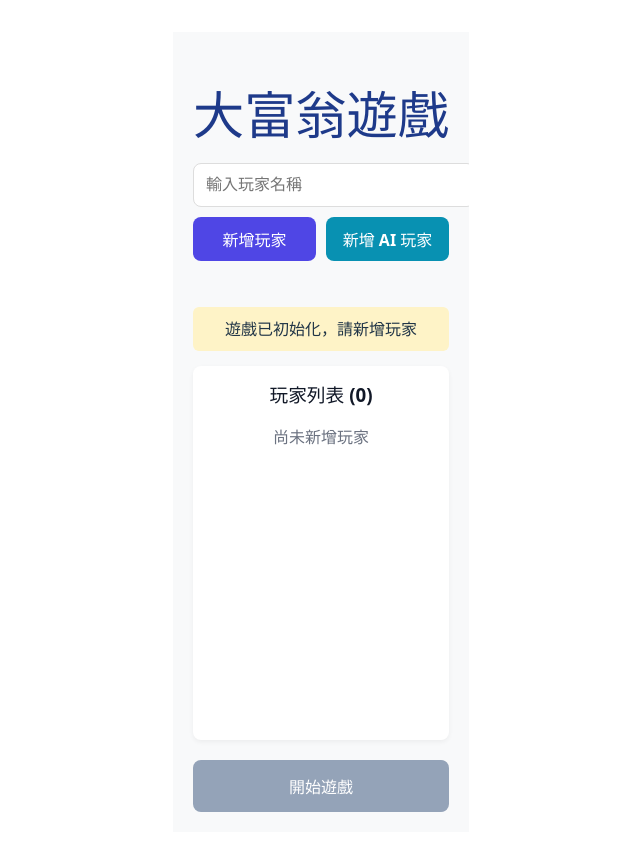
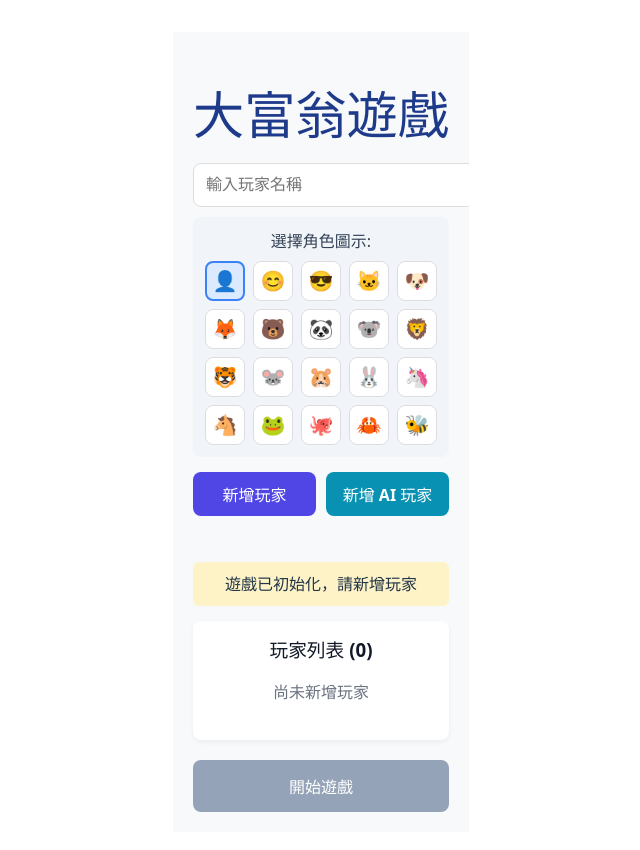
Before and after one commit to Wolke/monopoly_console, a React (Vite) app: page / in a window 1280 px wide. Both pictures are taken after a click on the button "初始化遊戲". Shown: the top 850 px of the page, without its empty margins (319-959 px from the left). Built offline with nearby package versions, Linux system fonts and the light colour scheme.

Commit message:
feat(game): 新增玩家角色圖示選擇功能，並更新玩家資訊顯示

```diff
--- a/src/components/GameBoard.jsx
+++ b/src/components/GameBoard.jsx
@@ -2,13 +2,18 @@ import React, { useState, useEffect, useRef } from 'react';
 import MonopolyGame from '../monopoly/index.js';
 
 // 格子元件 - 顯示棋盤上的單個格子
-const Cell = ({ cell, isCurrentPosition, hasPlayer }) => {
+const Cell = ({ cell, isCurrentPosition, playerOnCell }) => {
   return (
     <div className={`board-cell ${isCurrentPosition ? 'current' : ''}`}>
       <div className="cell-content">
         <div className="cell-name">{cell.name}</div>
         {cell.price && <div className="cell-price">${cell.price}</div>}
-        {hasPlayer && <div className="player-token">👤</div>}
+        {playerOnCell && (
+          <div className="player-token">
+            <div className="player-emoji">{playerOnCell.emoji}</div>
+            <div className="player-name-tag">{playerOnCell.name}</div>
+          </div>
+        )}
         {cell.owner && <div className="cell-owner">{cell.owner.name}</div>}
       </div>
     </div>
@@ -138,13 +143,14 @@ function GameBoard({ onBackToSetup }) {
         <div className="board-row">
           {cells.map((cell, index) => {
             const isCurrentPosition = index === currentPosition;
-            const hasPlayer = MonopolyGame.game.players.some(p => p.position === index);
+            // 找出在該格子上的玩家
+            const playerOnCell = MonopolyGame.game.players.find(p => p.position === index);
             return (
               <Cell
                 key={index}
                 cell={cell}
                 isCurrentPosition={isCurrentPosition}
-                hasPlayer={hasPlayer}
+                playerOnCell={playerOnCell}
               />
             );
           })}
--- a/src/components/GameSetup.jsx
+++ b/src/components/GameSetup.jsx
@@ -1,10 +1,14 @@
 import React, { useState } from 'react';
 import MonopolyGame from '../monopoly/index.js';
+
+// 可選擇的 emoji 列表
+const emojiOptions = ['👤', '😊', '😎', '🐱', '🐶', '🦊', '🐻', '🐼', '🐨', '🦁', '🐯', '🐭', '🐹', '🐰', '🦄', '🐴', '🐸', '🐙', '🦀', '🐝'];
 
 // 遊戲設定元件 - 處理初始化遊戲和玩家設定
 function GameSetup({ onGameStart }) {
   const [players, setPlayers] = useState([]);
   const [newPlayerName, setNewPlayerName] = useState('');
+  const [selectedEmoji, setSelectedEmoji] = useState('👤');
   const [initialized, setInitialized] = useState(false);
   const [message, setMessage] = useState('');
 
@@ -22,11 +26,11 @@ function GameSetup({ onGameStart }) {
       return;
     }
 
-    const player = MonopolyGame.addPlayer(newPlayerName);
+    const player = MonopolyGame.addPlayer(newPlayerName, selectedEmoji);
     if (player) {
-      setPlayers([...players, { name: newPlayerName, isAI: false }]);
+      setPlayers([...players, { name: newPlayerName, isAI: false, emoji: selectedEmoji }]);
       setNewPlayerName('');
-      setMessage(`已新增玩家: ${newPlayerName}`);
+      setMessage(`已新增玩家: ${newPlayerName} (${selectedEmoji})`);
     }
   };
 
@@ -66,7 +70,7 @@ function GameSetup({ onGameStart }) {
       if (player.isAI) {
         MonopolyGame.addAIPlayer(player.name);
       } else {
-        MonopolyGame.addPlayer(player.name);
+        MonopolyGame.addPlayer(player.name, player.emoji);
       }
     });
 
@@ -92,6 +96,22 @@ function GameSetup({ onGameStart }) {
               placeholder="輸入玩家名稱"
               className="player-input"
             />
+
+            <div className="emoji-selector">
+              <p>選擇角色圖示:</p>
+              <div className="emoji-grid">
+                {emojiOptions.map((emoji, index) => (
+                  <button
+                    key={index}
+                    className={`emoji-option ${selectedEmoji === emoji ? 'selected' : ''}`}
+                    onClick={() => setSelectedEmoji(emoji)}
+                  >
+                    {emoji}
+                  </button>
+                ))}
+              </div>
+            </div>
+
             <div className="btn-group">
               <button className="action-btn add-btn" onClick={addHumanPlayer}>新增玩家</button>
               <button className="action-btn add-ai-btn" onClick={addAIPlayer}>新增 AI 玩家</button>
--- a/src/components/MonopolyApp.css
+++ b/src/components/MonopolyApp.css
@@ -8,7 +8,7 @@
   display: flex;
   flex-direction: column;
   background-color: #f8f9fa;
-  overflow: hidden;
+  overflow: auto;
 }
 
 /* ----- 遊戲設定畫面樣式 ----- */
@@ -265,6 +265,26 @@
   top: 5px;
   left: 5px;
   font-size: 16px;
+  display: flex;
+  flex-direction: column;
+  align-items: center;
+}
+
+.player-emoji {
+  font-size: 18px;
+  margin-bottom: 2px;
+}
+
+.player-name-tag {
+  font-size: 8px;
+  background-color: rgba(0, 0, 0, 0.6);
+  color: white;
+  padding: 1px 3px;
+  border-radius: 3px;
+  max-width: 40px;
+  overflow: hidden;
+  text-overflow: ellipsis;
+  white-space: nowrap;
 }
 
 /* 控制面板樣式 */
@@ -274,6 +294,52 @@
   display: flex;
   flex-direction: column;
   overflow-y: auto;
+}
+
+/* Emoji 選擇器樣式 */
+.emoji-selector {
+  margin-bottom: 15px;
+  background-color: #f1f5f9;
+  padding: 12px;
+  border-radius: 8px;
+}
+
+.emoji-selector p {
+  margin-top: 0;
+  margin-bottom: 8px;
+  font-weight: 500;
+  color: #334155;
+}
+
+.emoji-grid {
+  display: grid;
+  grid-template-columns: repeat(5, 1fr);
+  gap: 8px;
+}
+
+.emoji-option {
+  width: 40px;
+  height: 40px;
+  display: flex;
+  align-items: center;
+  justify-content: center;
+  font-size: 20px;
+  background-color: white;
+  border: 1px solid #ddd;
+  border-radius: 8px;
+  cursor: pointer;
+  transition: transform 0.2s, background-color 0.2s;
+  padding: 0;
+}
+
+.emoji-option:hover {
+  transform: scale(1.05);
+  background-color: #f8fafc;
+}
+
+.emoji-option.selected {
+  background-color: #dbeafe;
+  border: 2px solid #3b82f6;
 }
 
 .message-box {
@@ -433,4 +499,8 @@
   .board-cell {
     min-width: 100px;
   }
+
+  .emoji-grid {
+    grid-template-columns: repeat(4, 1fr);
+  }
 }
--- a/src/monopoly/Game.js
+++ b/src/monopoly/Game.js
@@ -17,10 +17,10 @@ class Game {
   }
 
   // 添加玩家
-  addPlayer(name) {
-    const player = new Player(name);
+  addPlayer(name, emoji = '👤') {
+    const player = new Player(name, 15000, emoji);
     this.players.push(player);
-    console.log(`新增玩家: ${name}`);
+    console.log(`新增玩家: ${name} (${emoji})`);
     return player;
   }
 
--- a/src/monopoly/Player.js
+++ b/src/monopoly/Player.js
@@ -1,12 +1,13 @@
 // 玩家類別
 class Player {
-  constructor(name, cash = 15000) {
+  constructor(name, cash = 15000, emoji = '👤') {
     this.name = name;
     this.cash = cash;
     this.position = 0;
     this.properties = [];
     this.inJail = false;
     this.jailTurns = 0;
+    this.emoji = emoji;
   }
 
   // 移動玩家
--- a/src/monopoly/index.js
+++ b/src/monopoly/index.js
@@ -13,12 +13,12 @@ window.MonopolyGame = {
   },
 
   // 新增玩家
-  addPlayer(name) {
+  addPlayer(name, emoji = '👤') {
     if (!this.game) {
       console.log('請先初始化遊戲: MonopolyGame.initGame()');
       return;
     }
-    return this.game.addPlayer(name);
+    return this.game.addPlayer(name, emoji);
   },
 
   // 新增 AI 玩家
```
